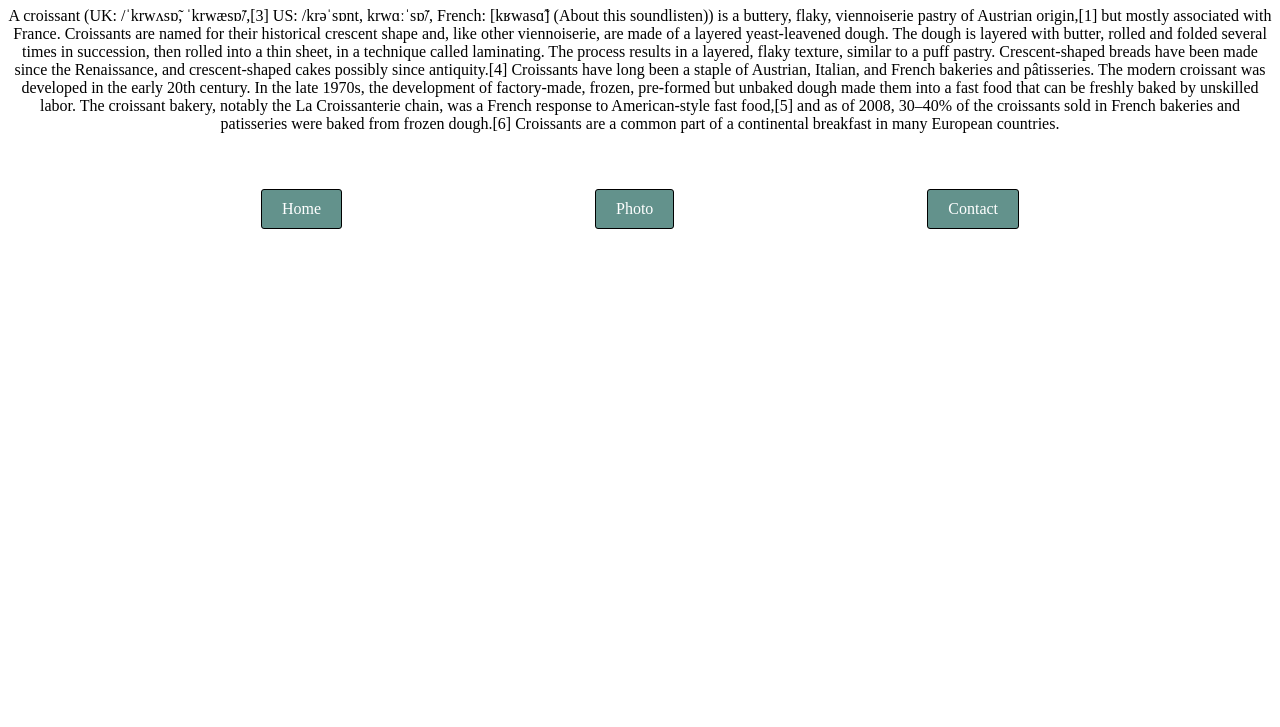
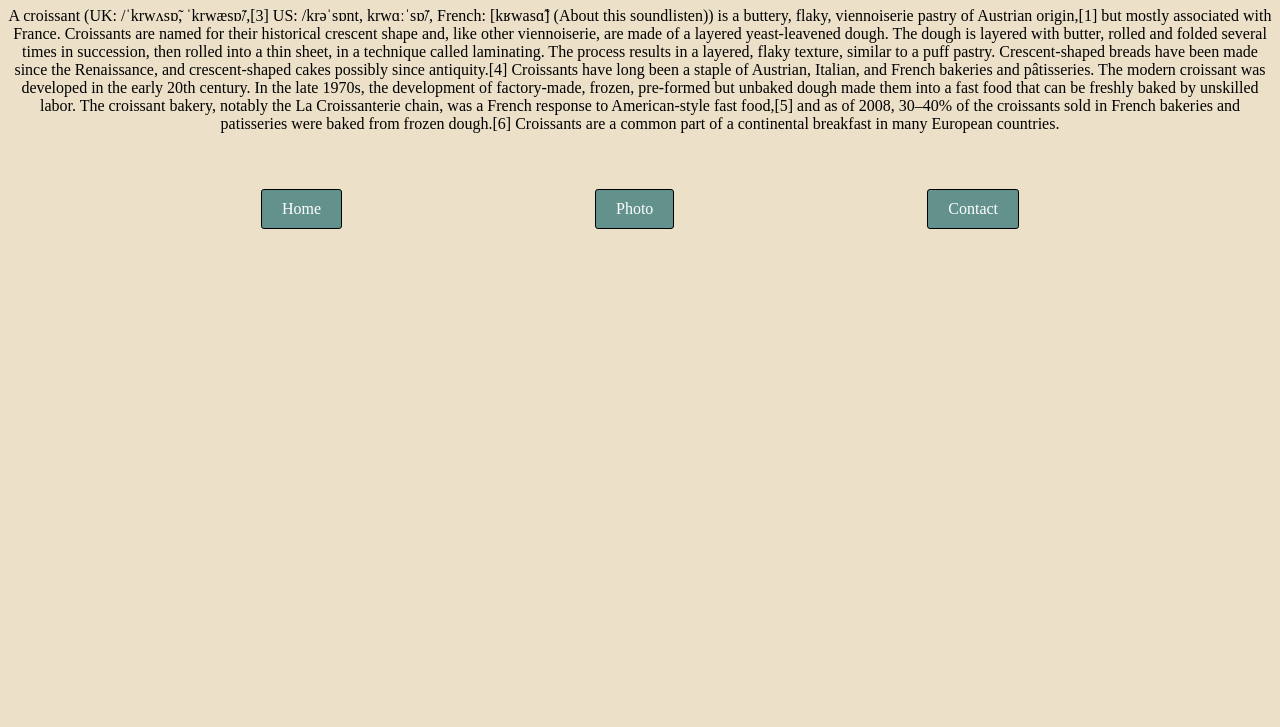
Before and after one commit to corinamittelholzer/Croissant, a plain HTML site: page index.html in a window 1280 px wide. Shown: the part 73-800 px from the top of the page. Drawn offline with Linux system fonts and the light colour scheme.

Commit message:
change background

```diff
--- a/src/style.css
+++ b/src/style.css
@@ -1,5 +1,6 @@
 body {
   text-align: center;
+  background-color: rgb(236, 224, 201);
 }
 
 img {
```
